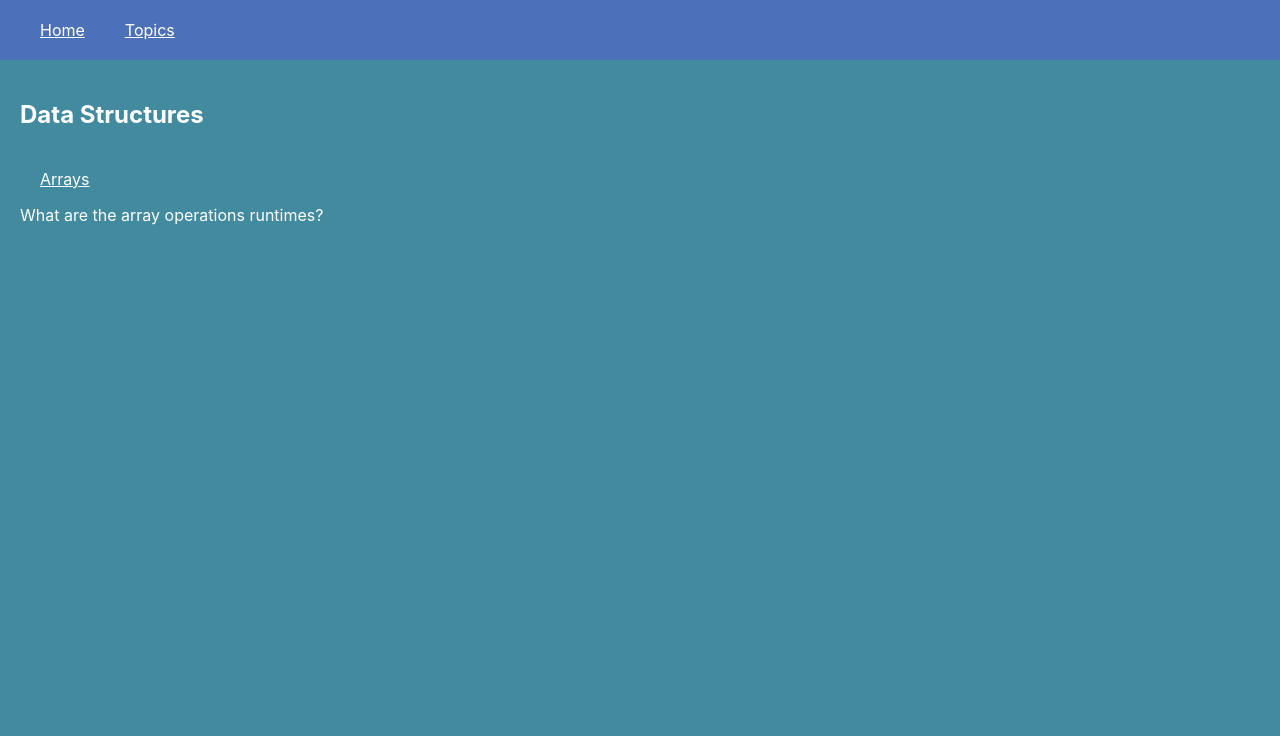
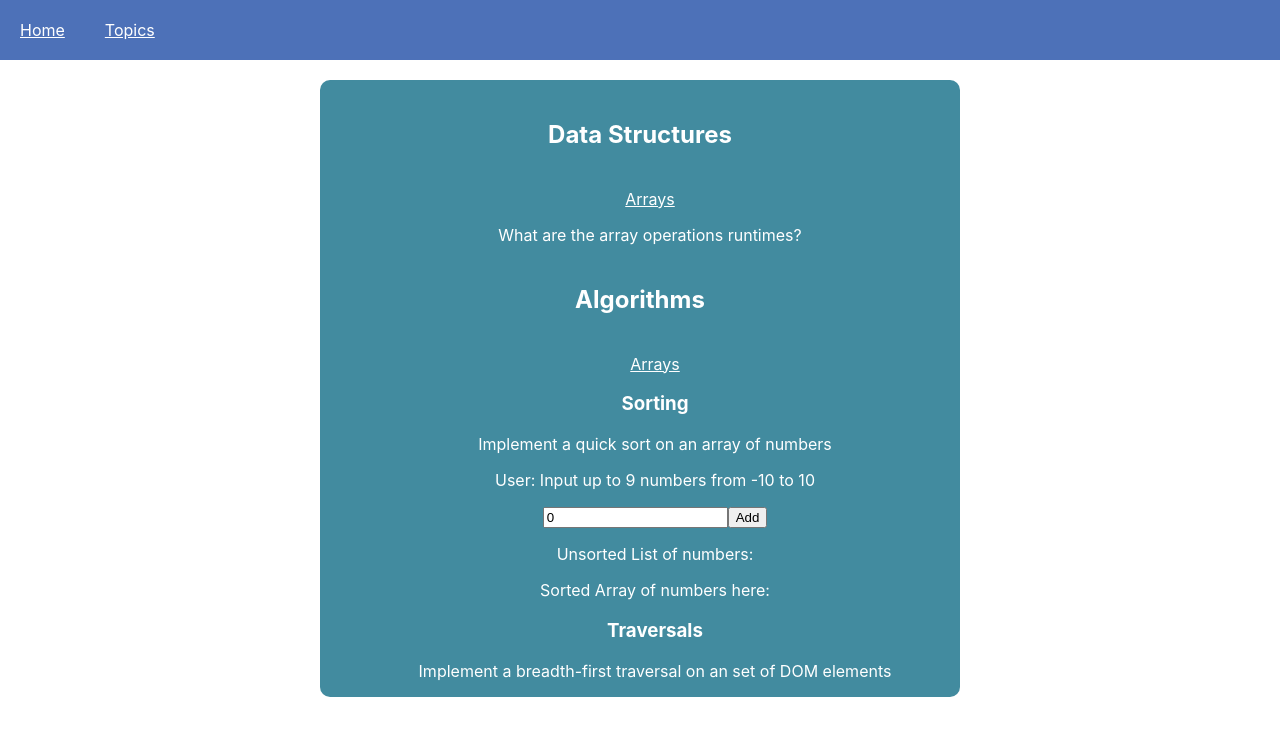
Before and after one commit to delmonicho/craft, a React (Create React App) app: page /topics in a window 1280 px wide. Shown: the top 736 px of the page. Built offline with nearby package versions, Linux system fonts and the light colour scheme.

Commit message:
add quicksort

```diff
--- a/package.json
+++ b/package.json
@@ -10,6 +10,7 @@
     "react-dom": "^18.2.0",
     "react-router-dom": "^6.4.0",
     "react-scripts": "5.0.1",
+    "uuid": "^9.0.0",
     "web-vitals": "^2.1.4"
   },
   "scripts": {
--- a/src/App.css
+++ b/src/App.css
@@ -1,5 +1,5 @@
 .app-container {
   display: flex;
   justify-content: center;
-  height: 100vh;
+  min-height: 100vh;
 }
--- a/src/components/Header.css
+++ b/src/components/Header.css
@@ -1,4 +1,5 @@
 .header-bar {
+    position: absolute;
     background-color: #4d71b8;
     text-align: left;
     padding: 20px;
--- a/src/components/Header.js
+++ b/src/components/Header.js
@@ -3,11 +3,11 @@ import './Header.css';
 
 function Header() {
     return (
-        <div>
-            <div class="header-bar">
+        <div class="header-bar">
+
                 <NavLink to="/">Home</NavLink>
                 <NavLink to="/topics">Topics</NavLink>
-            </div>
+
         </div>
     );
 }
--- a/src/pages/Topics.css
+++ b/src/pages/Topics.css
@@ -2,15 +2,27 @@
 .topics-page {
     width: 100%;
     height: 100%;
+    color: #fff;
+    display:flex;
+    justify-content: center;
+}
+
+.topics-container {
+    width: 50%;
     background-color: #428b9f;
+    border-radius: 10px;
+    text-align: center;
+    margin: 5rem 0 3rem 0;
 }
 
 h2 {
-    color: #fff;
     padding: 20px;
 }
 
 .array-container {
     padding-left: 20px;
-    color: #fff;
 }
+
+.algorithms-container {
+    margin-left: 30px;
+}
--- a/src/pages/Topics.js
+++ b/src/pages/Topics.js
@@ -2,21 +2,95 @@ import Header from "../components/Header";
 import Title from "../components/Title";
 import { TOPICS } from "../consts";
 import './Topics.css'
+import { v4 as uuidv4 } from 'uuid';
+import React from "react";
 
-function Topics() {
+import { quickSort } from "../util/algorithms";
+
+
+export default function Topics() {
+
+    const [list, setList] = React.useState([]);
+    const [num, setNum] = React.useState(0);
+
+    function handleChange(event) {
+        // track input field's state
+        setNum(event.target.value);
+    }
+
+    function handleAdd() {
+        // add item
+        const newList = list.concat({ num, id: uuidv4() });
+
+        setList(newList);
+
+        setNum(0);
+    }
+
     return (
         <div class="topics-page">
             <Header />
-
             <div class="topics-container">
                 <Title title={TOPICS.DATA_STRUCTURES}/>
                 <div class="array-container">
                     <a href="https://www.interviewcake.com/concept/python/array?">Arrays</a>
                     <p>What are the array operations runtimes?</p>
                 </div>
+
+                <Title title={TOPICS.ALGORITHMS}/>
+                <div class="algorithms-container">
+                    <a href="https://www.interviewcake.com/concept/python/array?">Arrays</a>
+                    <h3>Sorting</h3>
+                    <p>Implement a quick sort on an array of numbers</p>
+                    <p>User: Input up to 9 numbers from -10 to 10</p>
+                    <AddNumber
+                        num={num}
+                        onChange={handleChange}
+                        onAdd={handleAdd}
+                    />
+
+                    <p>Unsorted List of numbers:</p>
+                    <UnsortedList list={list} />
+
+                    <p>Sorted Array of numbers here:</p>
+                    <SortedList list={list}/>
+                    <h3>Traversals</h3>
+                    <p>Implement a breadth-first traversal on an set of DOM elements</p>
+
+                </div>
             </div>
         </div>
     )
 }
 
-export default Topics;
+const AddNumber = ({ num, onChange, onAdd }) => (
+    <div>
+        <input type="number" value={num} onChange={onChange}/>
+        <button type="button" onClick={onAdd}>Add</button>
+    </div>
+
+);
+
+const UnsortedList = ({ list }) => (
+    <div>
+        {list.map((item) => (
+            <span key={item.id}>{item.num}   </span>
+        ))}
+    </div>
+);
+
+function SortedList ({ list }) {
+    const numList = [];
+    list.forEach((item) => {
+        numList.push(parseInt(item.num));
+    });
+    const sortedList = numList.length > 1 ? quickSort(numList, 0, numList.length-1) : [];
+    return (
+        <div>
+            {sortedList.map((item) => (
+                <span>{item}   </span>
+            ))}
+        </div>
+    )
+
+}
--- /dev/null
+++ b/src/util/algorithms.js
@@ -0,0 +1,51 @@
+
+// ideal algotrithm design
+// input array of numbers
+// if input array is not numbers, throw an error
+// create an interface to ensure the input is of the correct type
+
+export function quickSort(arr, low, high) {
+    console.log("*** arr", arr);
+
+    if (low < high) {
+        // assign a partitioning index at the last element
+        let partitionIndex = partition(arr, low, high)
+
+        // split the input array of elements
+        quickSort(arr, low, partitionIndex - 1);
+        quickSort(arr, partitionIndex + 1, high);
+    }
+
+    return arr;
+}
+
+export function partition(arr, low, high) {
+    // set pivot at last element in array
+    let pivot = arr[high];
+
+    console.log('***pivot', pivot);
+    console.log('***low', low);
+    console.log('***high', high);
+
+    // track index of smaller element and indicate right
+    // position of index found so far
+    let smallIndex = low - 1;
+
+    for (let j=low; j <= high-1; j++) {
+        // if current element is smaller than the pivot
+        if (arr[j] < pivot) {
+            smallIndex++;    // incerment index of smaller element
+            swap(arr, smallIndex, j);
+        }
+    }
+
+    swap(arr, smallIndex+1, high);
+    return (smallIndex+1);
+}
+
+// swap number arr[a] with arr[b]
+export function swap(arr, indexOne, indexTwo) {
+    let temp = arr[indexOne];
+    arr[indexOne] = arr[indexTwo];
+    arr[indexTwo] = temp;
+}
```
Also changed, not shown: 1 other file (tests, documents, lock files or other folders).
